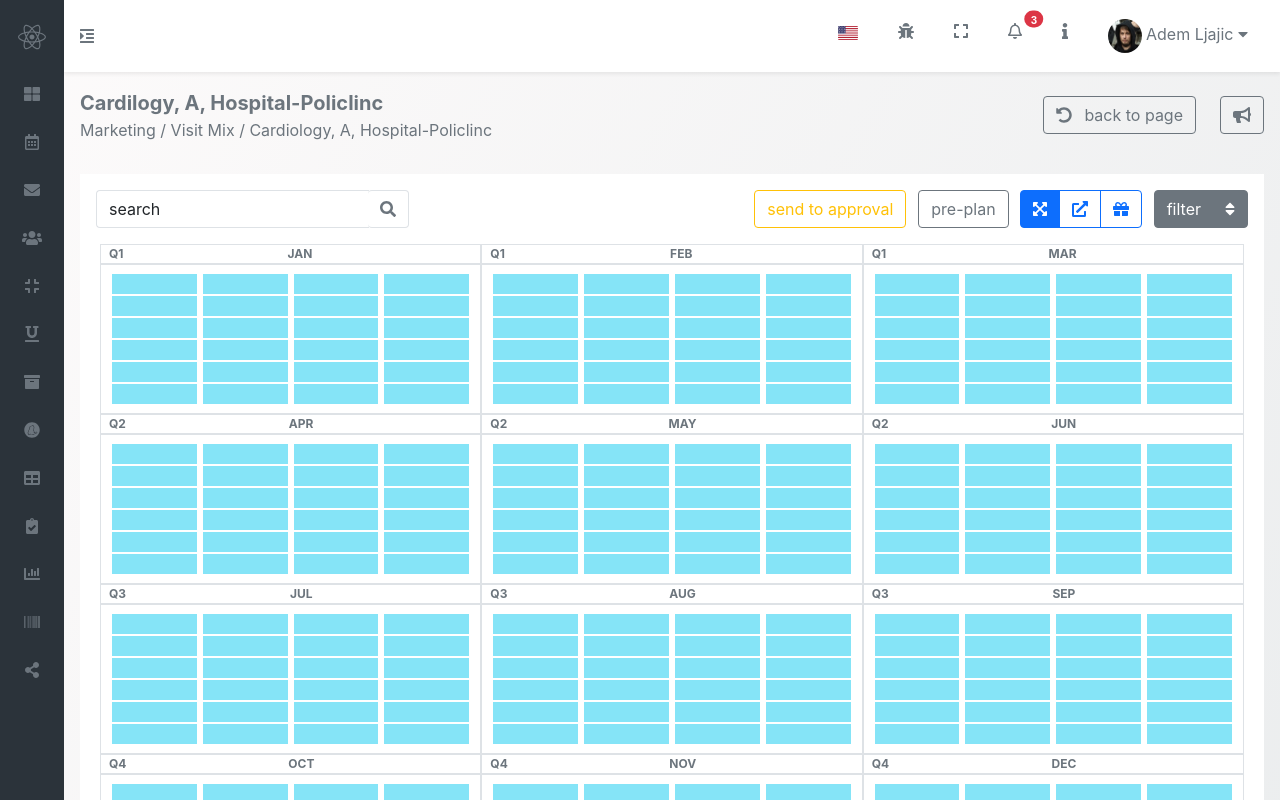
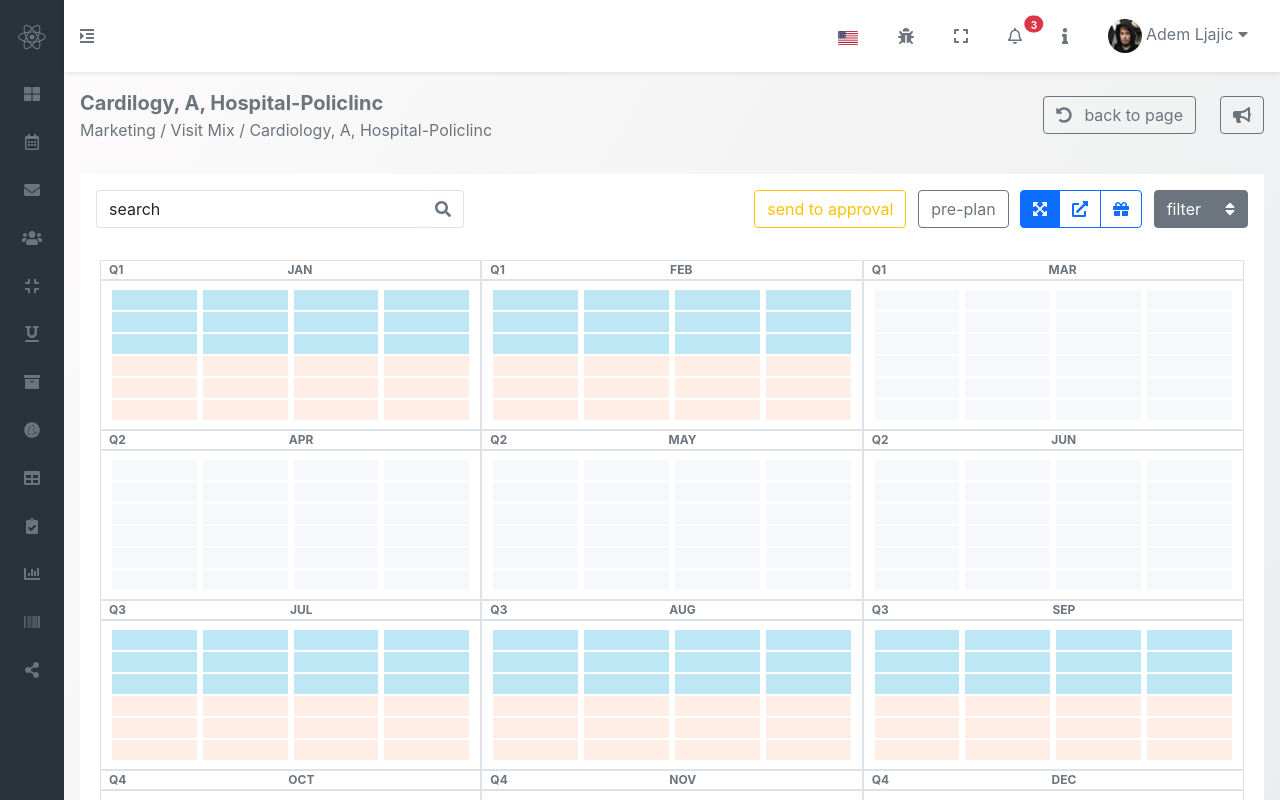
Before and after one commit to caglardur/diten-proje, a React (Create React App) app: page / in a window 1280 px wide. Shown: the top 800 px of the page. Built offline with nearby package versions, Linux system fonts and the light colour scheme.

Commit message:
colourful calendar

```diff
--- a/src/components/calendar/monthFrame.js
+++ b/src/components/calendar/monthFrame.js
@@ -6,7 +6,7 @@ const MonthFrame = ({ month }) => {
   for (let i = 0; i < 24; i++) {
     complateCells.push(
       <div className="col-3 px-0" key={i}>
-        <SingleCell cellNumber={i + 1} />
+        <SingleCell cellNumber={i + 1} colourful={month.colourful} />
       </div>
     )
   }
--- a/src/components/calendar/singleCell.js
+++ b/src/components/calendar/singleCell.js
@@ -1,5 +1,5 @@
-const SingleCell = ({ cellNumber }) => {
-  return <div className="col bg-info opacity-50" style={{ height: "20px", marginLeft: "3px", marginRight: "3px", marginTop: "1px", marginBottom: "1px" }}></div>
+const SingleCell = ({ cellNumber, colourful }) => {
+  return <div className={"col opacity-50"} style={{ height: "20px", marginLeft: "3px", marginRight: "3px", marginTop: "1px", marginBottom: "1px", backgroundColor: colourful ? (cellNumber > 12 ? "#FEDDCB" : "#7FCFED") : "#EFF2F7" }}></div>
 }
 
 export default SingleCell
--- a/src/components/calendarMain.js
+++ b/src/components/calendarMain.js
@@ -2,18 +2,18 @@ import MonthFrame from "./calendar/monthFrame"
 
 const CalendarMain = () => {
   const monthArray = [
-    { name: "JAN", quarter: 1 },
-    { name: "FEB", quarter: 1 },
-    { name: "MAR", quarter: 1 },
-    { name: "APR", quarter: 2 },
-    { name: "MAY", quarter: 2 },
-    { name: "JUN", quarter: 2 },
-    { name: "JUL", quarter: 3 },
-    { name: "AUG", quarter: 3 },
-    { name: "SEP", quarter: 3 },
-    { name: "OCT", quarter: 4 },
-    { name: "NOV", quarter: 4 },
-    { name: "DEC", quarter: 4 }
+    { name: "JAN", quarter: 1, colourful: true },
+    { name: "FEB", quarter: 1, colourful: true },
+    { name: "MAR", quarter: 1, colourful: false },
+    { name: "APR", quarter: 2, colourful: false },
+    { name: "MAY", quarter: 2, colourful: false },
+    { name: "JUN", quarter: 2, colourful: false },
+    { name: "JUL", quarter: 3, colourful: true },
+    { name: "AUG", quarter: 3, colourful: true },
+    { name: "SEP", quarter: 3, colourful: true },
+    { name: "OCT", quarter: 4, colourful: true },
+    { name: "NOV", quarter: 4, colourful: true },
+    { name: "DEC", quarter: 4, colourful: false }
   ]
 
   return (
--- a/src/components/filter/selectFilter.js
+++ b/src/components/filter/selectFilter.js
@@ -10,7 +10,7 @@ const SelectFilter = ({ title, type, items, selected }) => {
   }
 
   return (
-    <div className="col">
+    <div className="col-sm-12 col-md-6 col-lg-4 col-xl">
       <div className="col">
         <label htmlFor="inputProduct" className="form-label">
           {title}
--- a/src/components/filterMenu.js
+++ b/src/components/filterMenu.js
@@ -36,7 +36,7 @@ const FilterMenu = () => {
           </div>
           <div className="col-auto">
             <button type="button" className="btn btn-outline-danger">
-              <i className="fas fa-rocket"></i>
+              <i className="fas fa-broom"></i>
             </button>
           </div>
         </div>
--- a/src/components/toolBar.js
+++ b/src/components/toolBar.js
@@ -4,8 +4,8 @@ const ToolBar = () => {
   return (
     <div className="col">
       <div className="col">
-        <div className="row align-items-center justify-content-between">
-          <div className="col-auto">
+        <div className="row align-items-center">
+          <div className="col-md-12 col-lg-4 mb-3">
             <div className="input-group">
               <input className="form-control border-end-0 border" type="text" defaultValue="search" id="example-search-input" />
               <span className="input-group-append">
@@ -15,8 +15,8 @@ const ToolBar = () => {
               </span>
             </div>
           </div>
-          <div className="col-auto">
-            <div className="row">
+          <div className="col-md-12 col-lg-8 mb-3">
+            <div className="row justify-content-end">
               <div className="col-auto ps-0">
                 <button type="button" className="btn btn-outline-warning">
                   send to approval
--- a/src/components/topMenu.js
+++ b/src/components/topMenu.js
@@ -5,7 +5,7 @@ const TopMenu = () => {
         <i className="fas fa-indent"></i>
       </div>
       <div className="col">
-        <div className="row float-end">
+        <div className="row float-end align-items-center">
           <div type="button" className="col-auto me-3">
             <img src={require("../img/usaflag.png")} alt="usaflag" style={{ width: "20px" }} />
           </div>
--- a/src/redux/filterReducer.js
+++ b/src/redux/filterReducer.js
@@ -5,9 +5,9 @@ export const FilterReduce = createSlice({
   initialState: {
     product: [],
     indication: [],
-    profile: [],
-    promoSubject: [],
-    promoMaterial: []
+    profile: null,
+    promoSubject: null,
+    promoMaterial: null
   },
   reducers: {
     setProduct: (state, action) => {
```
